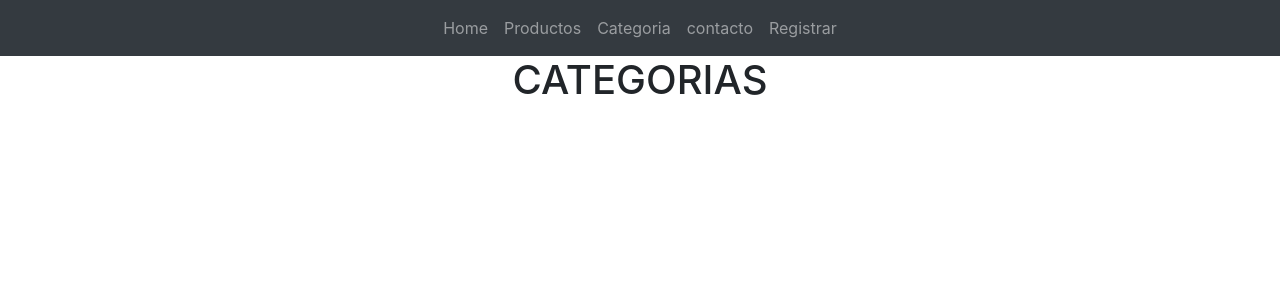
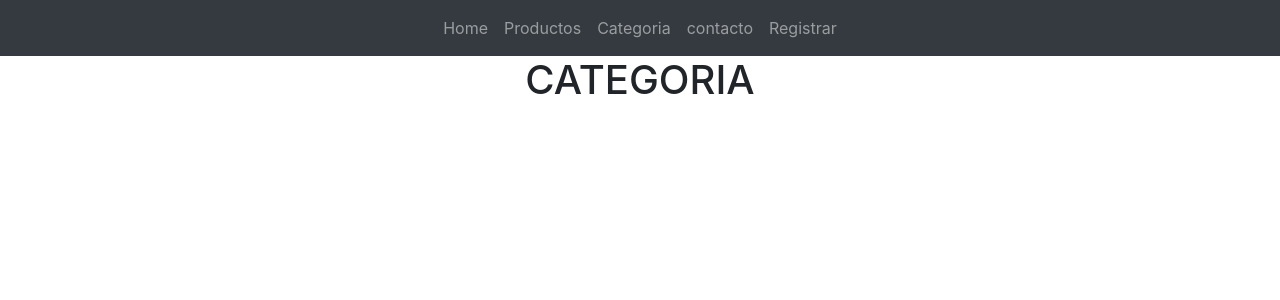
Before and after one commit to pikabossprro/proyecto-2024-1, a React (Create React App) app: page /categoria in a window 1280 px wide. Shown: the top 300 px of the page. Built offline with nearby package versions, Linux system fonts and the light colour scheme.

Commit message:
cambios menores al front

```diff
--- a/src/pages/Categoria.js
+++ b/src/pages/Categoria.js
@@ -4,7 +4,7 @@ const Categoria =()=>{
     return(
 
         <div>
-            <h1>CATEGORIAS</h1>
+            <h1>CATEGORIA</h1>
         </div>
     )
 
```
